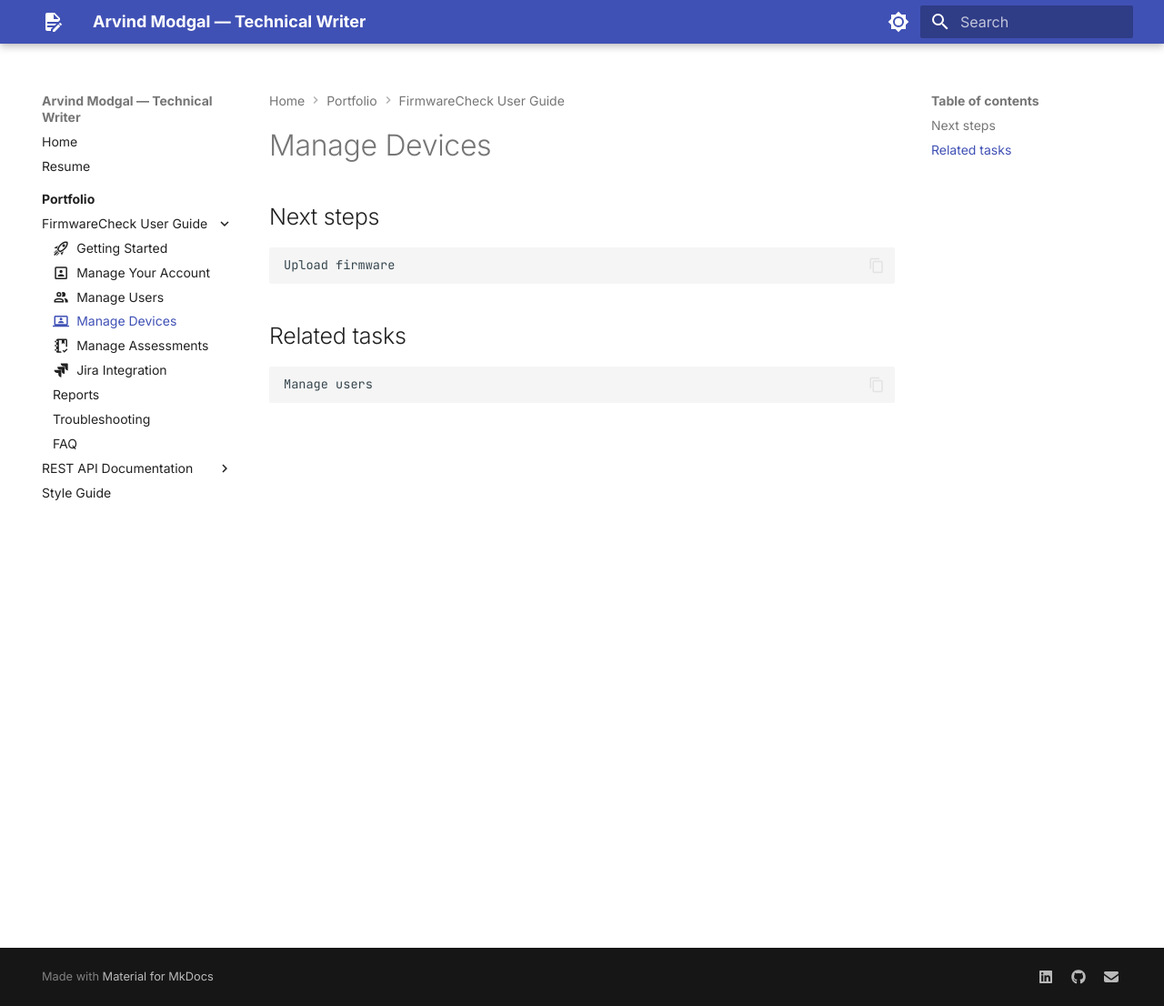
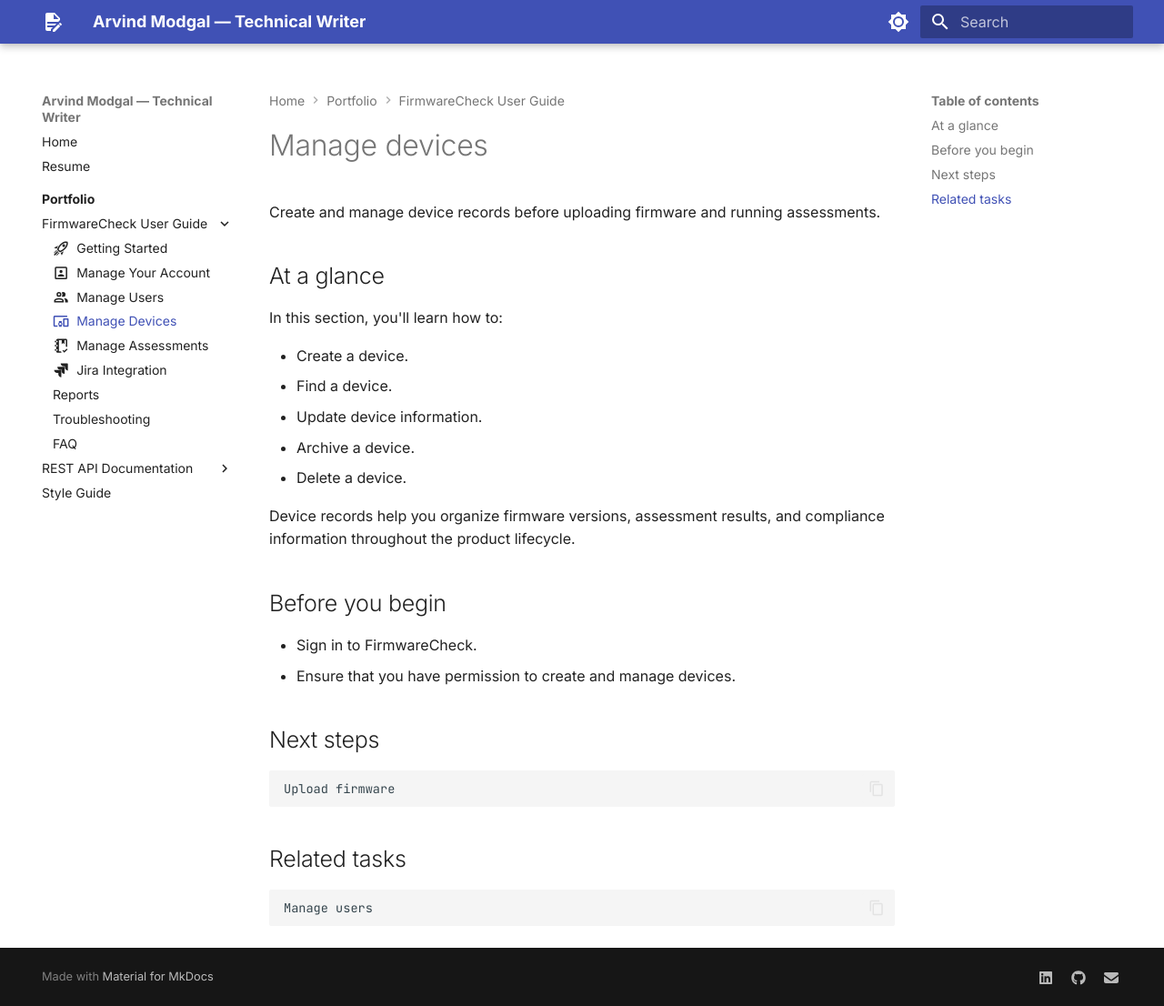
Before and after one commit to arvindmodgal/arvindmodgal.github.io, an MkDocs documentation site: the page built from docs/portfolio/firmwarecheck/manage-devices.md, in a window 1280 px wide and 1106 px high. Shown: the whole window at 91% size. Built offline with MkDocs 1.6.1 and Material for MkDocs 9.7.7, drawn with Linux system fonts in a browser that asks for light colours.

Commit message:
Add manage device page structure

```diff
--- a/docs/portfolio/firmwarecheck/manage-devices.md
+++ b/docs/portfolio/firmwarecheck/manage-devices.md
@@ -1,10 +1,29 @@
 ---
 
-icon: material/laptop-account
-
+# icon: material/laptop-account
+icon: material/devices
 ---
 
+# Manage devices
 
+Create and manage device records before uploading firmware and running assessments.
+
+## At a glance
+
+In this section, you'll learn how to:
+
+- Create a device.
+- Find a device.
+- Update device information.
+- Archive a device.
+- Delete a device.
+
+Device records help you organize firmware versions, assessment results, and compliance information throughout the product lifecycle.
+
+## Before you begin
+
+- Sign in to FirmwareCheck.
+- Ensure that you have permission to create and manage devices.
 ## Next steps
     Upload firmware
 
```
